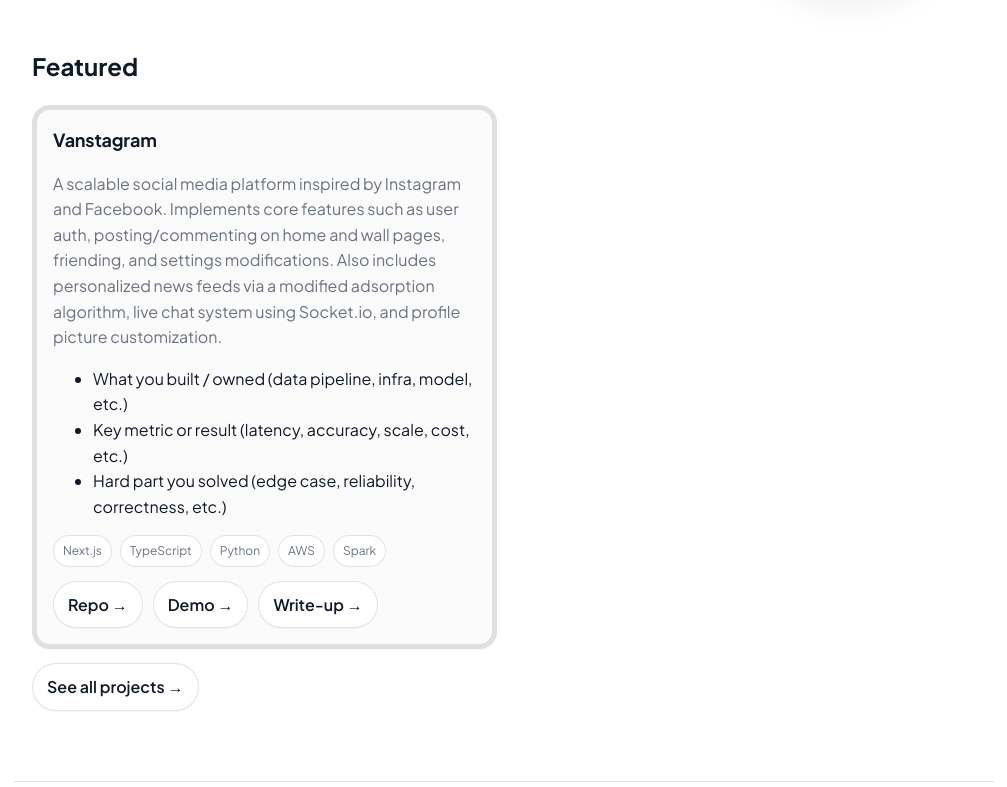
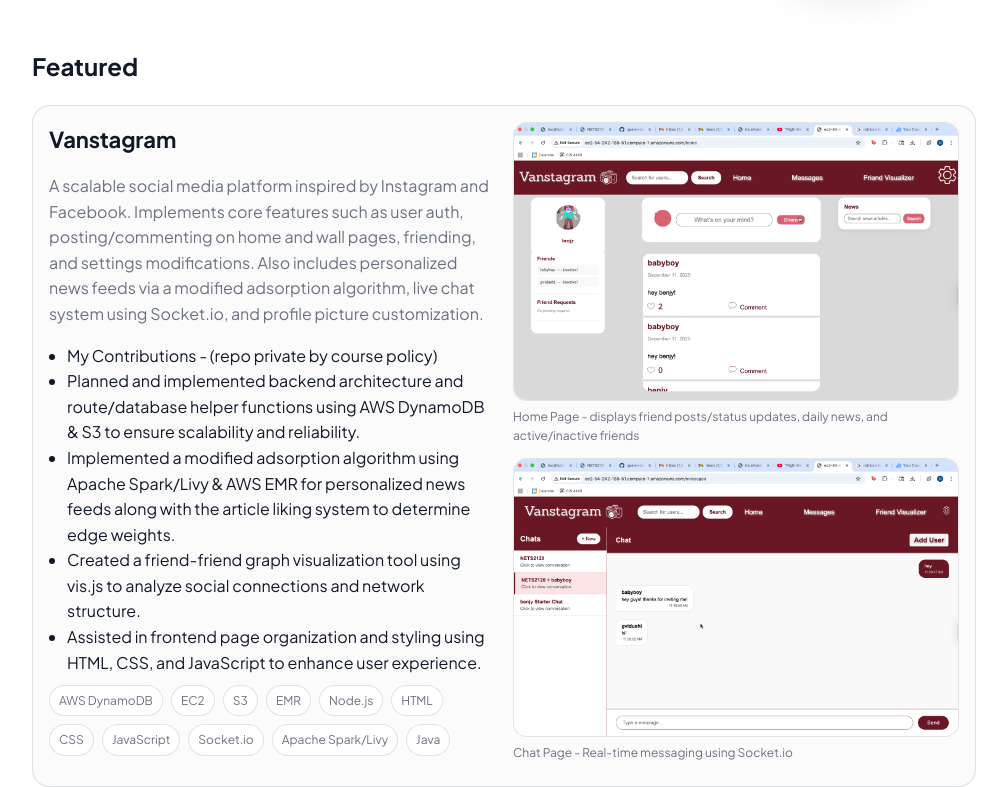
Before and after one commit to arjunsur12/personal-website, a Next.js app: page / in a window 1280 px wide. Shown: the part 376-1163 px from the top of the page, without its empty margins (136-1143 px from the left). Built offline with nearby package versions, Linux system fonts and the light colour scheme.

Commit message:
updating projects layout + descriptions

```diff
--- a/src/app/globals.css
+++ b/src/app/globals.css
@@ -145,8 +145,62 @@ a:hover { text-decoration: underline; }
 
 .cardTitle {
   margin: 0 0 6px;
-  font-size: 18px;
+  font-size: 22px;
   letter-spacing: -0.2px;
+}
+
+/* Projects: 2-column card (text left, images right) */
+.projCard {
+  border: 1px solid var(--border);
+  background: var(--card);
+  border-radius: var(--radius);
+  padding: 16px;
+  box-shadow: 0 1px 0 rgba(17, 24, 39, 0.03);
+
+  display: grid;
+  grid-template-columns: 1fr;
+  gap: 14px;
+}
+
+@media (min-width: 820px) {
+  .projCard {
+    grid-template-columns: 1fr 1fr; /* left text, right images */
+    align-items: start;
+    gap: 18px;
+  }
+}
+
+.projList {
+  margin: 10px 0 0;
+  padding-left: 18px;
+}
+
+.projImages {
+  display: grid;
+  gap: 12px;
+}
+
+.projFigure {
+  margin: 0;
+}
+
+.projImgWrap {
+  border: 1px solid var(--border);
+  border-radius: 14px;
+  overflow: hidden;
+  background: #fff;
+}
+
+.projImg {
+  width: 100%;
+  height: auto;
+  display: block;
+}
+
+.projCaption {
+  margin-top: 6px;
+  font-size: 12px;
+  color: var(--muted);
 }
 
 .muted { color: var(--muted); }
--- a/src/app/page.tsx
+++ b/src/app/page.tsx
@@ -15,7 +15,7 @@ export default function HomePage() {
             I study Computer Science and Biomedical Engineering at the University of Pennsylvania and am interested
             in Software Engineering and Quantitative roles, particularly involving Machine Learning. I enjoy solving
             hard problems and innovating new solutions, be it a custom computer vision model for classifying horse behavior
-            or improved vehicle simulation tools, and strive to find new challenges to tackle.
+            or improved vehicle simulation tools, and strive to find such challenges to tackle.
           </p>
         </div>
 
@@ -34,10 +34,12 @@ export default function HomePage() {
 
       </section>
 
-      <section style={{ marginTop: 18 }}>
+      <section style={{ marginTop: 0 }}>
         <h2>Featured</h2>
-        <div className="grid">
-          {featured.map((p) => <ProjectCard key={p.title} p={p} />)}
+        <div style={{ display: "grid", gap: 14, marginTop: 6 }}>
+          {projects.map((p) => (
+            <ProjectCard key={p.slug} p={p} />
+          ))}
         </div>
 
         <div className="btnRow" style={{ marginTop: 14 }}>
--- a/src/components/ProjectCard.tsx
+++ b/src/components/ProjectCard.tsx
@@ -1,12 +1,15 @@
-import { Project } from "@/content/projects";
+import type { Project } from "@/content/projects";
+import ProjectImages from "@/components/ProjectImages";
 
 export default function ProjectCard({ p }: { p: Project }) {
   return (
-    <div className="card">
+    <div className="projCard">
+      {/* Left */}
+      <div className="projLeft">
         <h3 className="cardTitle">{p.title}</h3>
         <p className="muted">{p.description}</p>
 
-      <ul>
+        <ul className="projList">
           {p.highlights.map((h, i) => (
             <li key={i}>{h}</li>
           ))}
@@ -36,5 +39,11 @@ export default function ProjectCard({ p }: { p: Project }) {
           )}
         </div>
       </div>
+
+      {/* Right */}
+      <div className="projRight">
+        <ProjectImages images={p.images} />
+      </div>
+    </div>
   );
 }
--- /dev/null
+++ b/src/components/ProjectImages.tsx
@@ -0,0 +1,28 @@
+import NextImage from "next/image";
+import type { ProjectImage } from "@/content/projects";
+
+export default function ProjectImages({ images }: { images: ProjectImage[] }) {
+  if (!images?.length) return null;
+
+  return (
+    <div className="projImages">
+      {images.map((img, idx) => (
+        <figure key={`${img.src}-${idx}`} className="projFigure">
+          <div className="projImgWrap">
+            <NextImage
+              src={img.src}
+              alt={img.alt}
+              width={1200}
+              height={800}
+              className="projImg"
+              sizes="(max-width: 820px) 92vw, 420px"
+              quality={95}
+              priority={idx === 0}
+            />
+          </div>
+          {img.caption ? <figcaption className="projCaption">{img.caption}</figcaption> : null}
+        </figure>
+      ))}
+    </div>
+  );
+}
--- a/src/content/projects.ts
+++ b/src/content/projects.ts
@@ -1,8 +1,16 @@
+export type ProjectImage = {
+  src: string;        // e.g. "/projects/vanstagram/cover.png"
+  alt: string;        // accessibility text
+  caption?: string;   // optional
+};
+
 export type Project = {
+  slug: string;
   title: string;
   description: string;
   highlights: string[];
   tags: string[];
+  images: ProjectImage[]; // <-- NEW
   links: {
     repo?: string;
     demo?: string;
@@ -12,19 +20,31 @@ export type Project = {
 
 export const projects: Project[] = [
   {
+    slug: "Vanstagram",
     title: "Vanstagram",
     description:
       "A scalable social media platform inspired by Instagram and Facebook. Implements core features such as user auth, posting/commenting on home and wall pages, friending, and settings modifications. Also includes personalized news feeds via a modified adsorption algorithm, live chat system using Socket.io, and profile picture customization.",
     highlights: [
-      "What you built / owned (data pipeline, infra, model, etc.)",
-      "Key metric or result (latency, accuracy, scale, cost, etc.)",
-      "Hard part you solved (edge case, reliability, correctness, etc.)",
+      "My Contributions - (repo private by course policy)",
+      "Planned and implemented backend architecture and route/database helper functions using AWS DynamoDB & S3 to ensure scalability and reliability.",
+      "Implemented a modified adsorption algorithm using Apache Spark/Livy & AWS EMR for personalized news feeds along with the article liking system to determine edge weights.",
+      "Created a friend-friend graph visualization tool using vis.js to analyze social connections and network structure.",
+      "Assisted in frontend page organization and styling using HTML, CSS, and JavaScript to enhance user experience.",
     ],
-    tags: ["Next.js", "TypeScript", "Python", "AWS", "Spark"],
+    tags: ["AWS DynamoDB", "EC2", "S3", "EMR", "Node.js", "HTML", "CSS", "JavaScript", "Socket.io", "Apache Spark/Livy", "Java"],
+    images: [
+      {
+        src: "/projects/vanstagram/vanstagram_img_1.png",
+        alt: "Vanstagram Home Page",
+        caption: "Home Page - displays friend posts/status updates, daily news, and active/inactive friends",
+      },
+      {
+        src: "/projects/vanstagram/vanstagram_img_2.png",
+        alt: "Vanstagram Chat Page",
+        caption: "Chat Page - Real-time messaging using Socket.io",
+      }
+    ],
     links: {
-      repo: "https://github.com/yourhandle/project",
-      demo: "https://project-demo.com",
-      writeup: "https://yourdomain.com/projects#project-name",
     },
   },
 ];
```
Also changed, not shown: src/app/projects/page.tsx (+6 -6 lines), public/projects/vanstagram/vanstagram_img_1.png (added), public/projects/vanstagram/vanstagram_img_2.png (added). Lines whose indentation alone changed are shown as unchanged.
